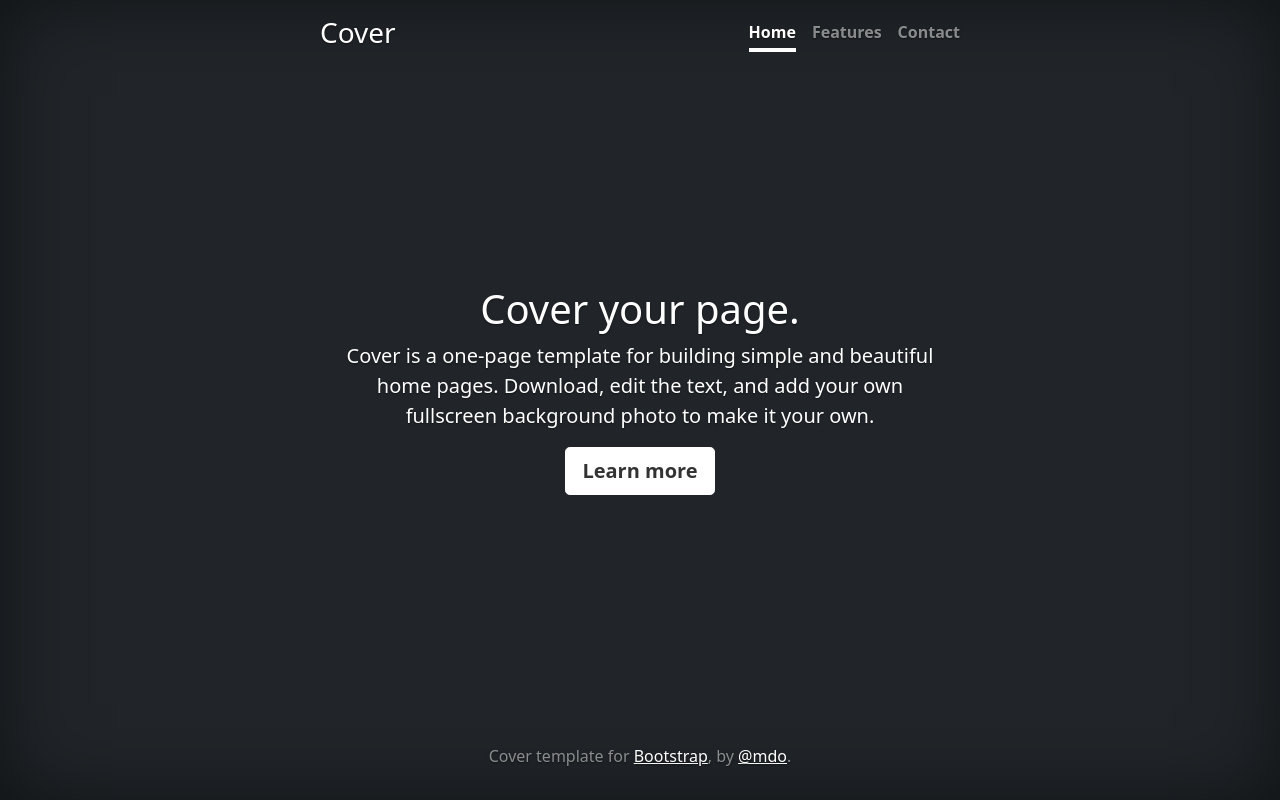
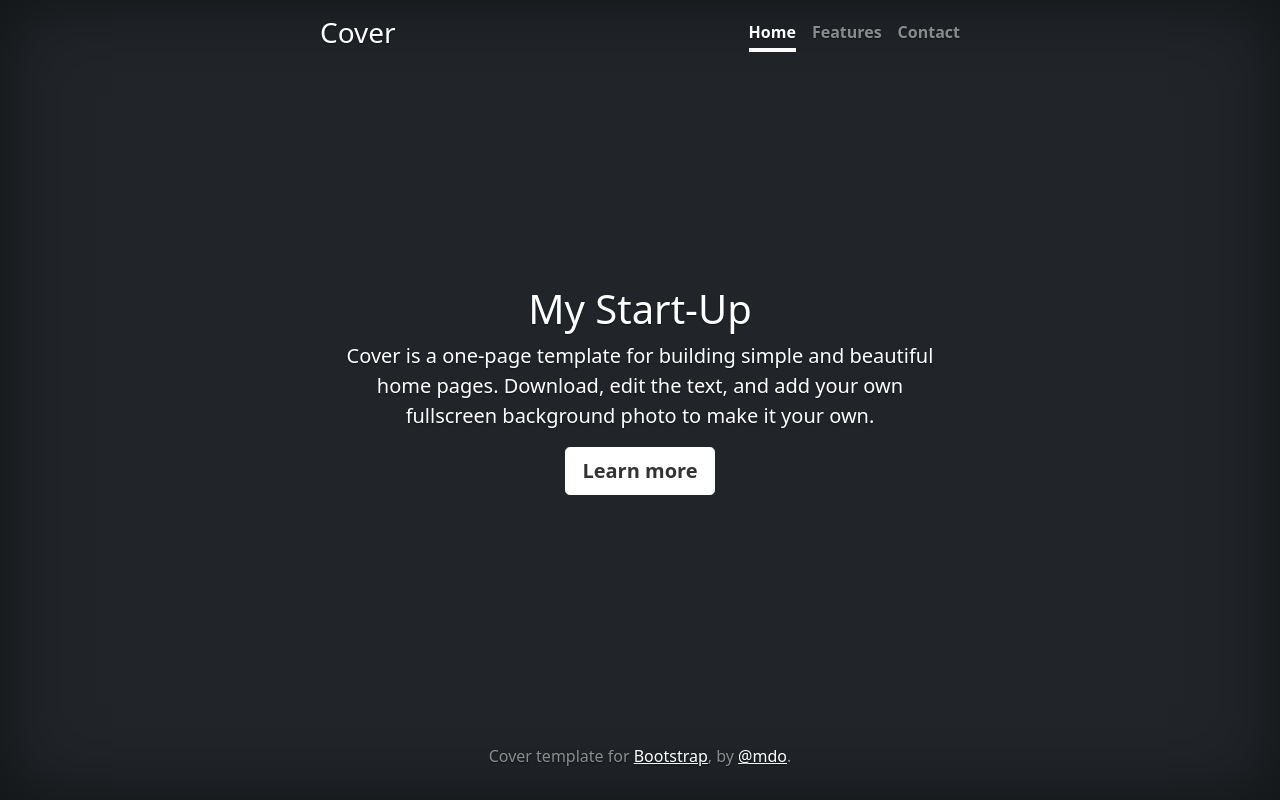
Before and after one commit to jdabrante/git-work-jj, a plain HTML site: page index.html in a window 1280 px wide. Drawn offline with Linux system fonts and the light colour scheme.

Commit message:
modificado contenido de index.hmtl #1

```diff
--- a/index.html
+++ b/index.html
@@ -50,7 +50,7 @@
   </header>
 
   <main class="px-3">
-    <h1>Cover your page.</h1>
+    <h1>My Start-Up</h1>
     <p class="lead">Cover is a one-page template for building simple and beautiful home pages. Download, edit the text, and add your own fullscreen background photo to make it your own.</p>
     <p class="lead">
       <a href="#" class="btn btn-lg btn-secondary fw-bold border-white bg-white">Learn more</a>
```
